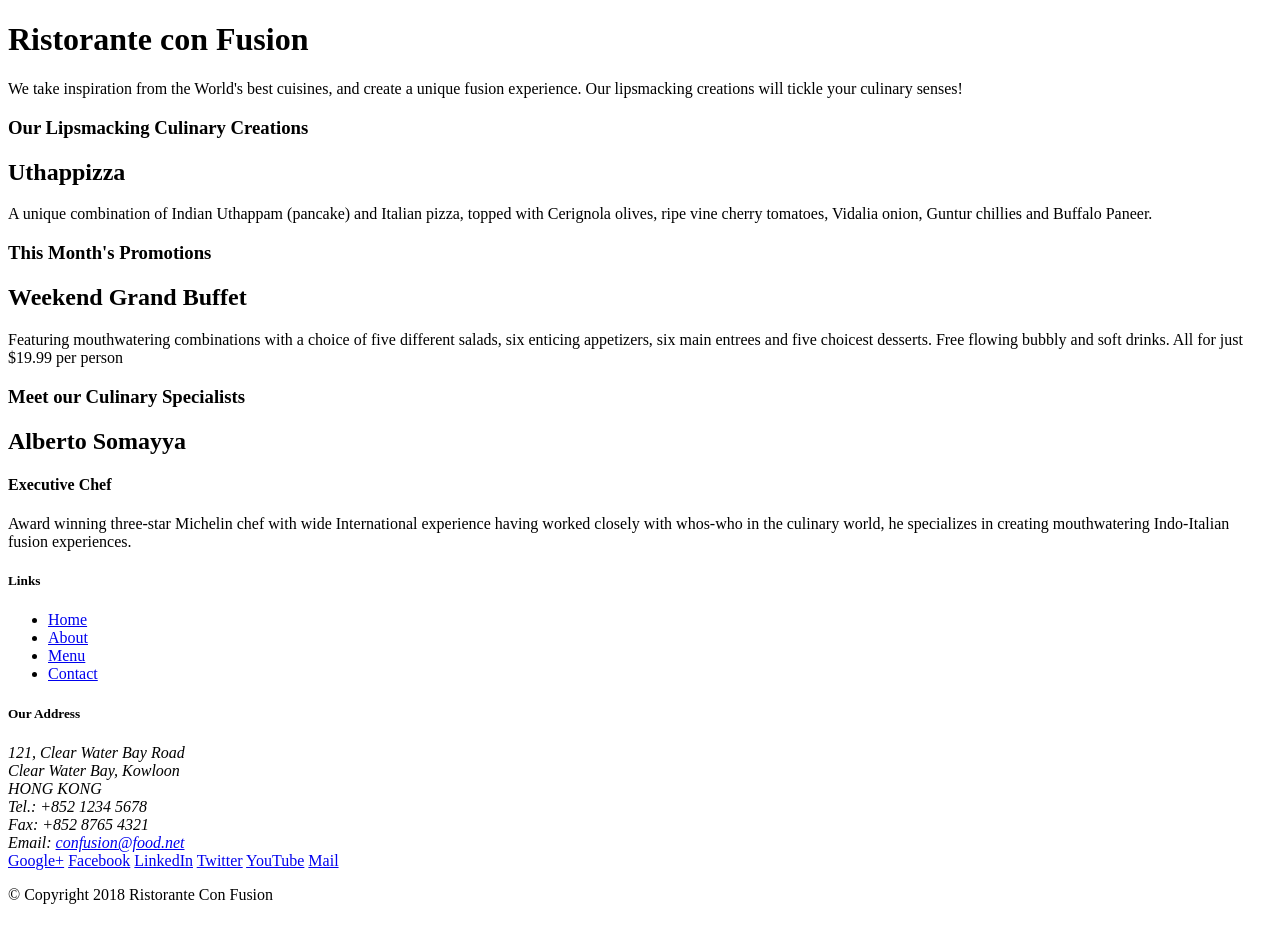
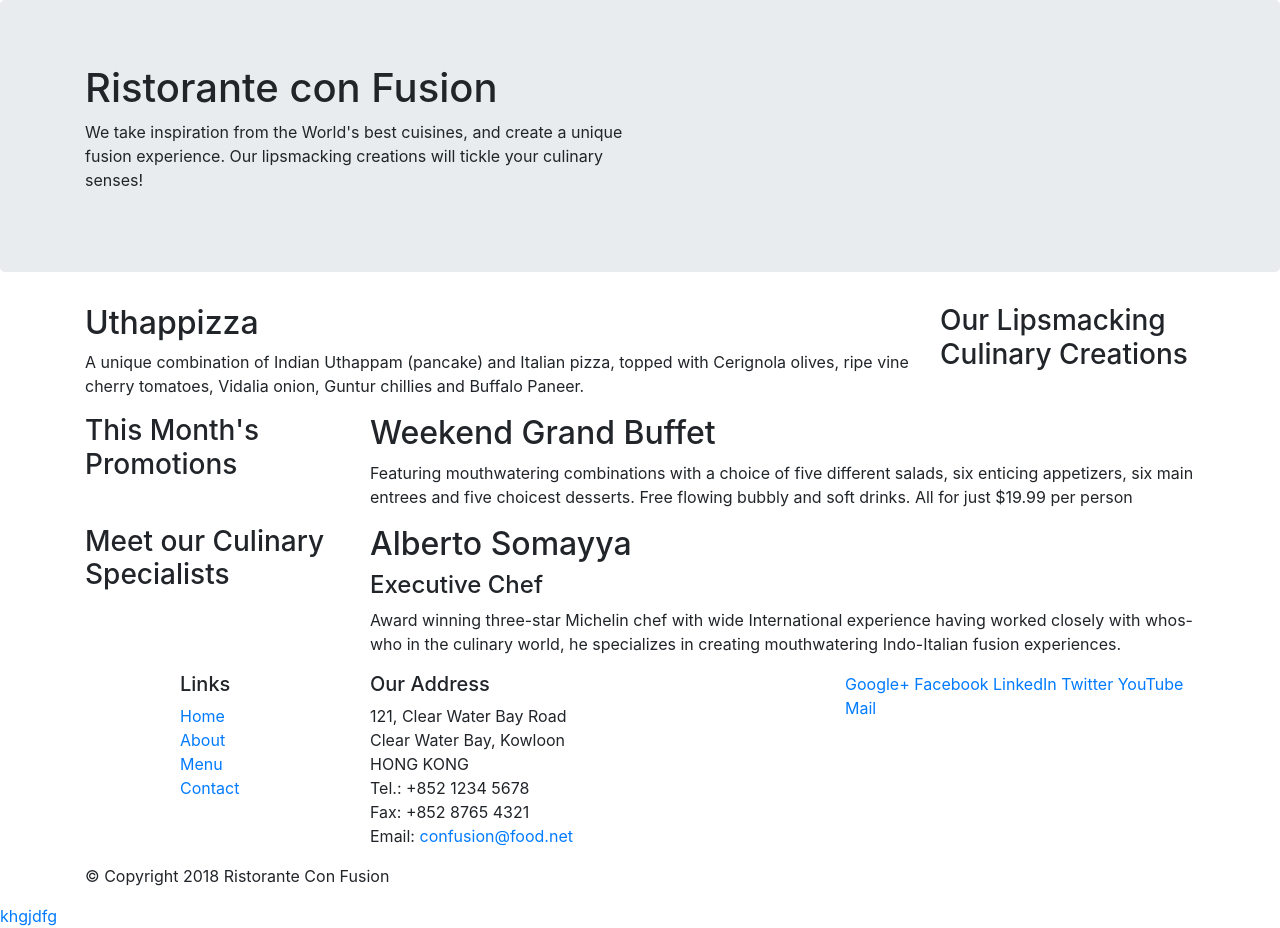
Before and after one commit to Joyshree/first-assignment, a website: page index.html in a window 1280 px wide. Drawn offline with nearby package versions, Linux system fonts and the light colour scheme.

```diff
--- a/index.html
+++ b/index.html
@@ -2,51 +2,57 @@
 <html lang="en">
 
 <head>
+	<meta charset="utf-8">
+    <meta name="viewport" content="width=device-width, initial-scale=1, shrink-to-fit=no">
+    <meta http-equiv="x-ua-compatible" content="ie=edge">
+
+    <!-- Bootstrap CSS -->
+    <link rel="stylesheet" href="node_modules/bootstrap/dist/css/bootstrap.min.css">
     <title>Ristorante Con Fusion</title>
 </head>
 
 <body>
 
-    <header>
-        <div>
-            <div>
-                <div>
+    <header class="jumbotron">
+        <div class="container">
+            <div class="row">
+                <div class="col-12 col-sm-6">
                     <h1>Ristorante con Fusion</h1>
                     <p>We take inspiration from the World's best cuisines, and create a unique fusion experience. Our lipsmacking creations will tickle your culinary senses!</p>
                 </div>
-                <div>
+                <div class="col-12 col-sm">
                 </div>
             </div>
         </div>
     </header>
 
-    <div>
-        <div>
-            <div>
+    <div class="container">
+        <div class="row">
+            <div class="col-12 col-sm-4 col-md-3 order-sm-last">
                 <h3>Our Lipsmacking Culinary Creations</h3>
             </div>
-            <div>
+            <div class="col col-sm col-md order-sm-first">
                 <h2>Uthappizza</h2>
                 <p>A unique combination of Indian Uthappam (pancake) and Italian pizza, topped with Cerignola olives, ripe vine cherry tomatoes, Vidalia onion, Guntur chillies and Buffalo Paneer.</p>
             </div>
         </div>
 
 
-        <div>
-            <div>
+        <div class="row">
+            <div class="col-12 col-sm-4 col-md-3">
                 <h3>This Month's Promotions</h3>
             </div>
-            <div>
+            <div class="col col-sm col-md">
                 <h2>Weekend Grand Buffet</h2>
                 <p>Featuring mouthwatering combinations with a choice of five different salads, six enticing appetizers, six main entrees and five choicest desserts. Free flowing bubbly and soft drinks. All for just $19.99 per person </p>
             </div>
         </div>
 
-        <div>
-            <div>
+        <div class="row">
+            <div class="col-12 col-sm-4 col-md-3">
                 <h3>Meet our Culinary Specialists</h3>
             </div>
-            <div>
+            <div class="col col-sm col-md">
                 <h2>Alberto Somayya</h2>
                 <h4>Executive Chef</h4>
                 <p>Award winning three-star Michelin chef with wide International experience having worked closely with whos-who in the culinary world, he specializes in creating mouthwatering Indo-Italian fusion experiences. </p>
@@ -55,18 +61,18 @@
     </div>
 
     <footer>
-        <div>
-            <div>
-                <div>
+        <div class="container">
+            <div class="row">
+                <div class="col-4 offset-1 col-sm-2">
                     <h5>Links</h5>
-                    <ul>
+                    <ul class="list-unstyled">
                         <li><a href="#">Home</a></li>
                         <li><a href="#">About</a></li>
                         <li><a href="#">Menu</a></li>
                         <li><a href="#">Contact</a></li>
                     </ul>
                 </div>
-                <div>
+                <div class="col-7 col-sm-5">
                     <h5>Our Address</h5>
                     <address>
 		              121, Clear Water Bay Road<br>
@@ -77,7 +83,7 @@
 		              Email: <a href="mailto:confusion@food.net">confusion@food.net</a>
 		           </address>
                 </div>
-                <div>
+                <div class="col-12 col-sm-4">
                     <div>
                         <a href="http://google.com/+">Google+</a>
                         <a href="http://www.facebook.com/profile.php?id=">Facebook</a>
@@ -88,14 +94,18 @@
                     </div>
                 </div>
            </div>
-           <div>
-                <div>
+           <div class="row">
+                <div  class="col-auto">
                     <p>© Copyright 2018 Ristorante Con Fusion</p>
                 </div>
            </div>
         </div>
     </footer>
-
+	<a href="aboutus.html">khgjdfg</a>
+    <!-- jQuery first, then Popper.js, then Bootstrap JS. -->
+    <script src="node_modules/jquery/dist/jquery.slim.min.js"></script>
+    <script src="node_modules/popper.js/dist/umd/popper.min.js"></script>
+    <script src="node_modules/bootstrap/dist/js/bootstrap.min.js"></script>
 </body>
 
 </html>
```
Also changed, not shown: aboutus.html (added, +112 -0 lines), package.json (+8 -1 lines), 1 other file.
